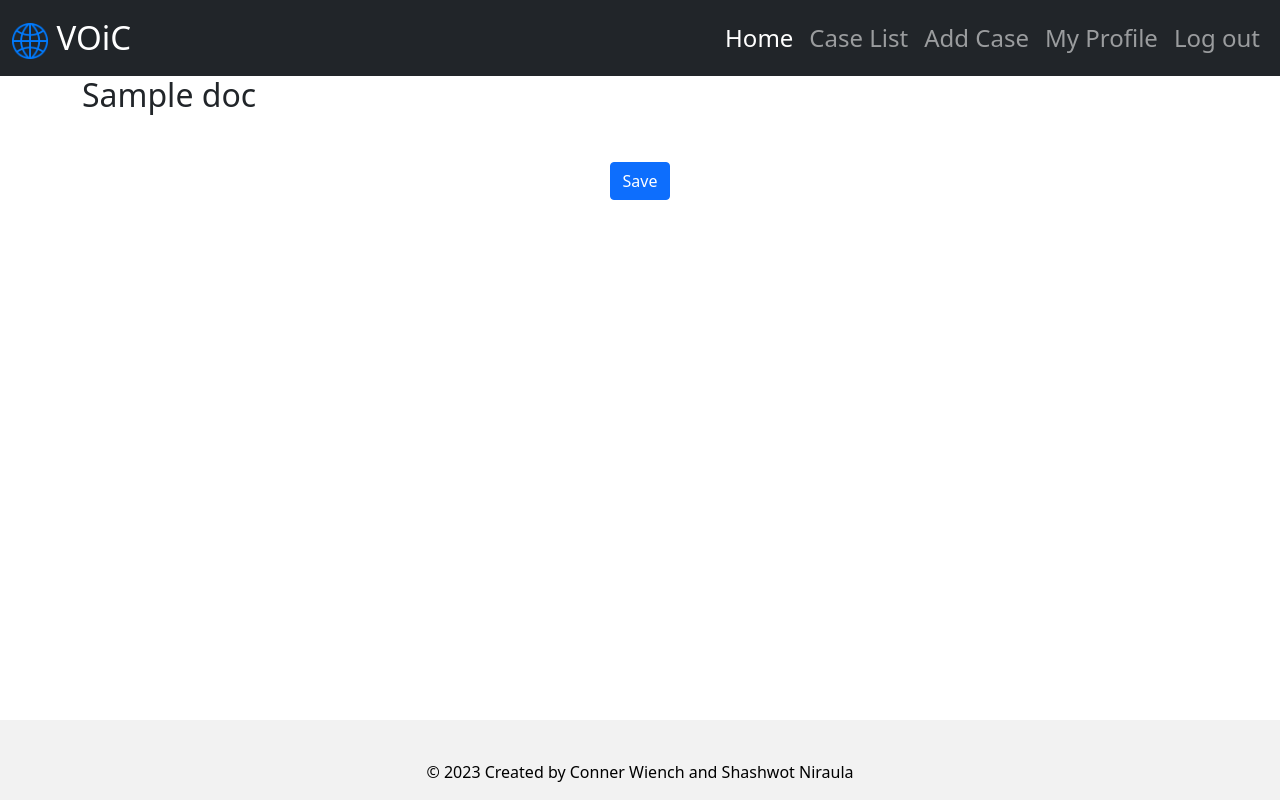
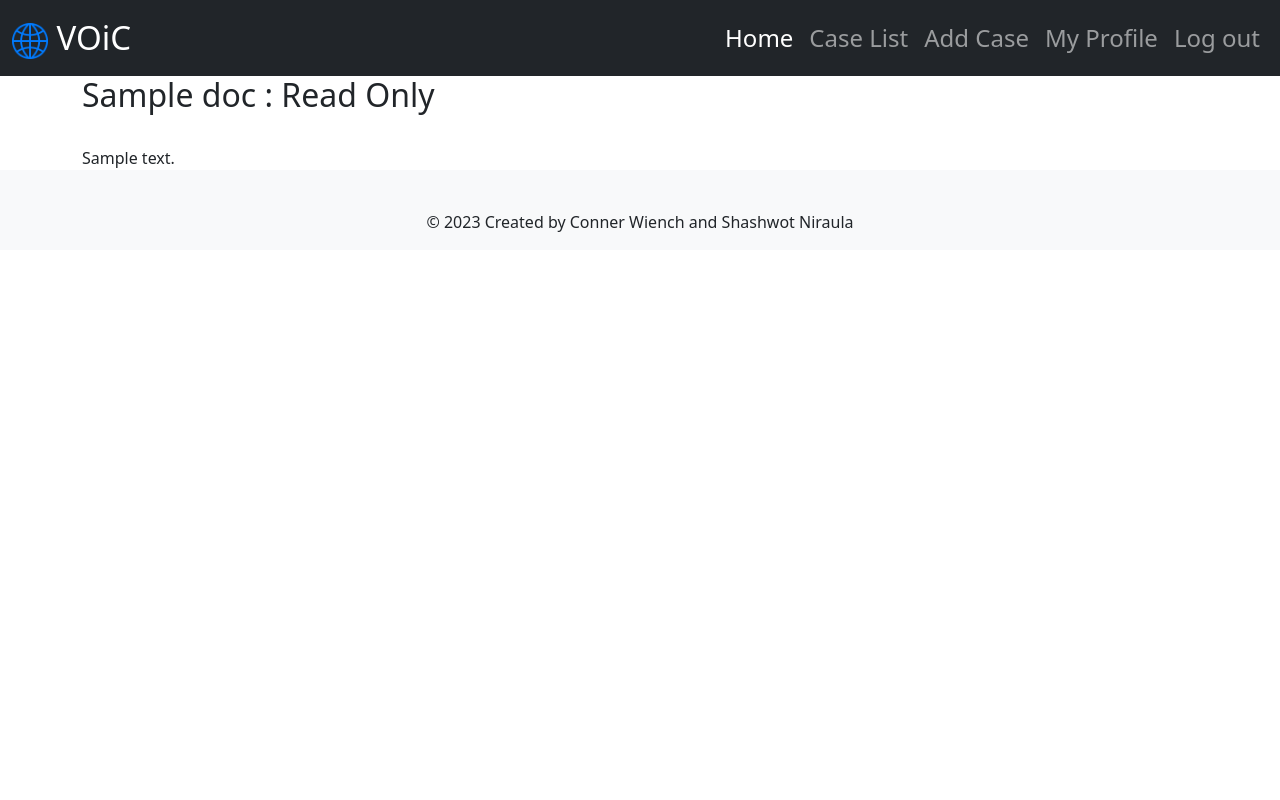
Before and after one commit to ConnerWiench/VOiC, a Flask app: template frontend/templates/document.html in a window 1280 px wide. Run offline with Flask 2, Linux system fonts and the light colour scheme; the template is opened without the code that fills it: most values are stand-ins (such as "Sample title", 1, 10 or a date in 2020); some libraries are stand-ins or nearby versions.

Commit message:
Fixed footer from overlaying content, documents can now only be edited by their author

```diff
--- a/frontend/templates/case_view.html
+++ b/frontend/templates/case_view.html
@@ -60,7 +60,7 @@
         <h5 class="card-title">Verdict and Release</h5>
       </div>
       <div>
-        {% if 'Judge' in docs|selectattr(1)|list %}
+        {% if not status %}
         <div class="card-body">Waiting on Judge's document.</div>
         {% else %}
         {% if role == 'Judge' %}
--- a/frontend/templates/document.html
+++ b/frontend/templates/document.html
@@ -1,14 +1,23 @@
 {% extends 'layout2.html'%} {%block content%}
 
 <body>
+
   <form method="POST" action="/document/{{ doc[3] }}/{{ doc[0] }}/api/save_text">
+    {% if editMode %}
     <div class="container-md">
       <h2>{{ doc[0] }}</h2>
       {{ ckeditor.create(value=text) }}
     </div>
     <div class="mt-5 text-center">
       <button class="btn btn-primary profile-button" type="submit">Save</button>
+      <a class="btn btn-danger" href="/case_view/{{ doc[3] }}">Discard</a>
     </div>
+    {% else %}
+    <div class="container-md">
+      <h2>{{ doc[0] }} : Read Only</h2><br>
+      {{ text|safe }}
+    </div>
+    {% endif %}
   </form>
 </body>
 {%endblock content%}
--- a/frontend/templates/layout2.html
+++ b/frontend/templates/layout2.html
@@ -84,8 +84,11 @@
     </nav>
 
     {%block content%} {%endblock content%}
-    <div class="footer text-black text-center py-3">
-      <br>&copy; 2023 Created by Conner Wiench and Shashwot Niraula
-    </div>
+    <footer class="bg-light text-black text-center py-3">
+      <div class="container-sm">
+        <br>&copy; 2023 Created by Conner Wiench and Shashwot Niraula
+      </div>
+    </footer>
+
   </body>
 </html>
```
Also changed, not shown: frontend/routes.py (+13 -2 lines).
